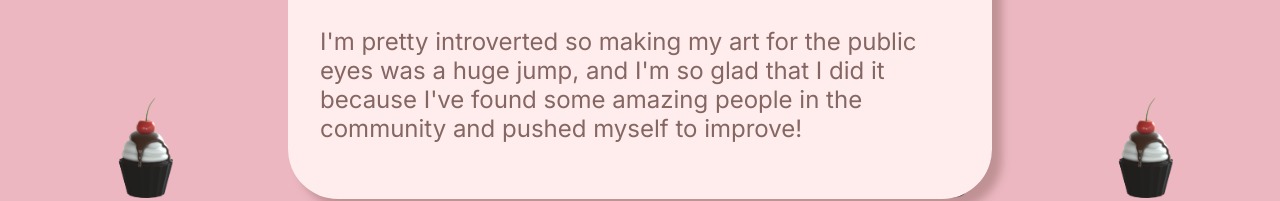
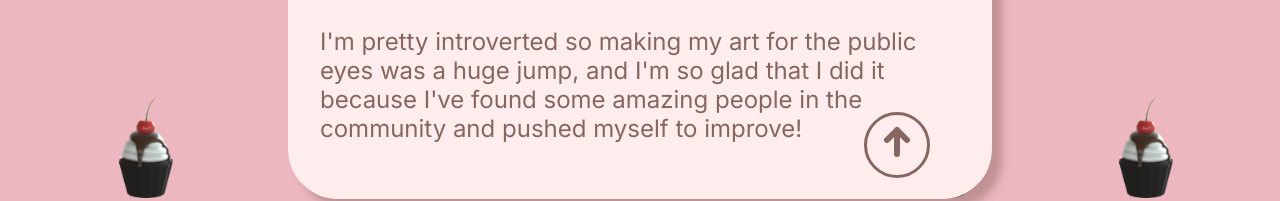
Before and after one commit to MrTGK0386/Integration_R312_S3_Minnyni, a plain HTML site: page index.html in a window 1280 px wide. Shown: the part 602-803 px from the top of the page. Drawn offline with Linux system fonts and the light colour scheme; a web font is replaced by a local one.

Commit message:
second finish

```diff
--- a/index.html
+++ b/index.html
@@ -19,6 +19,10 @@
         </ul>
     </span>
 </header>
+
+<button id="TGK_scroller">
+    <svg viewBox="0 0 24 24" fill="none" xmlns="http://www.w3.org/2000/svg"><g id="SVGRepo_bgCarrier" stroke-width="0"></g><g id="SVGRepo_tracerCarrier" stroke-linecap="round" stroke-linejoin="round"></g><g id="SVGRepo_iconCarrier"> <path d="M12 6V18M12 6L7 11M12 6L17 11" stroke="#856662" stroke-width="3" stroke-linecap="round" stroke-linejoin="round"></path> </g></svg>
+</button>
 
 <card id="TGK_aboutMe_card" class="TGK_card">
     <div id="TGK_flex_card1">
--- a/style.css
+++ b/style.css
@@ -50,6 +50,7 @@ button {
     border-radius: 35px;
     width: 100%;
     height: 3em;
+    cursor: pointer;
     /* Text */
     font-family: 'Shrikhand';
     font-style: italic;
@@ -60,6 +61,21 @@ button {
     transition: 500ms ease-in-out;
     color: #FFEDED;
     transform: scale(1);
+}
+
+#TGK_scroller {
+    cursor: pointer;
+    position: fixed;
+    bottom: 20px;
+    right: 350px;
+    z-index: 99;
+    background-color: #FFEDED;
+    border-radius: 50%;
+    border-color: #856662;
+    border-style: solid;
+    padding-top: 3px;
+    width: 66px;
+    height: 66px;
 }
 
 .TGK_nav_container {
```
